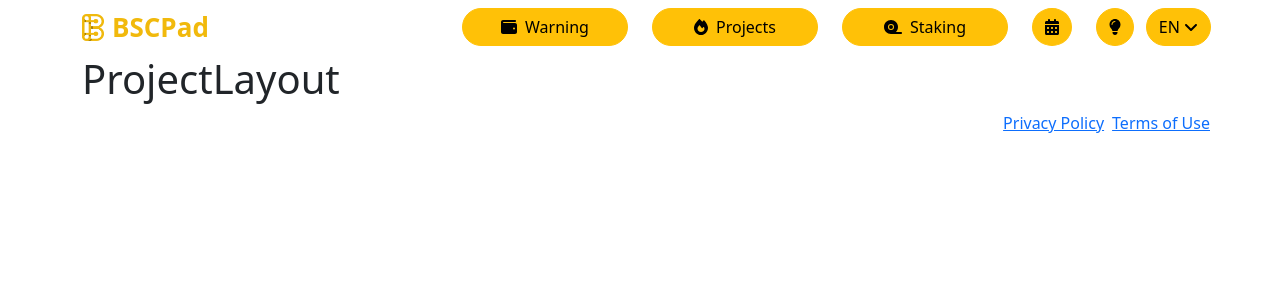
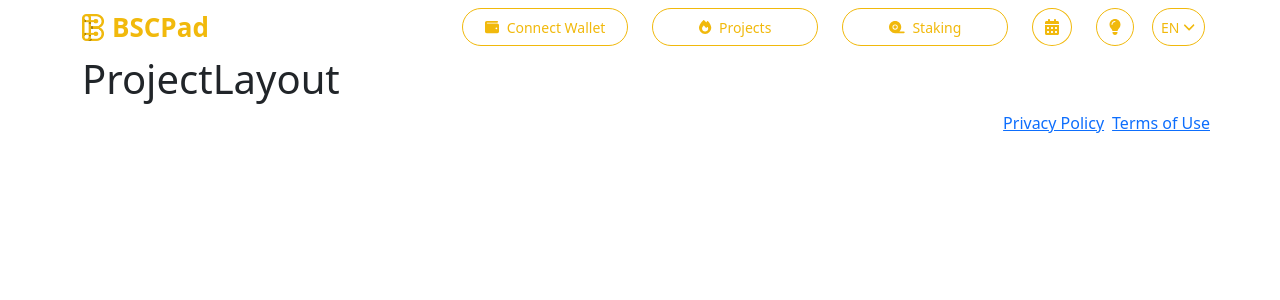
Before and after one commit to FxIvan/clone-project, a Next.js app: page /projects in a window 1280 px wide. Shown: the top 300 px of the page. Built offline with nearby package versions, Linux system fonts and the light colour scheme.

Commit message:
agregando algunos cambios

```diff
--- a/component/app/aboutUs/aboutUs.js
+++ b/component/app/aboutUs/aboutUs.js
@@ -5,7 +5,7 @@ import Image from "next/image";
 
 export default function AboutUs() {
   return (
-    <Container className="my-5">
+    <Container className={styles.aboutUsContainer}>
       <Row className={styles.titleAboutUs + " text-center my-5"}>
         <h2 className="">ABOUT US</h2>
       </Row>
--- a/component/app/aboutUs/styles.module.css
+++ b/component/app/aboutUs/styles.module.css
@@ -1,3 +1,7 @@
+.aboutUsContainer{
+  margin: 10rem 0;
+}
+
 .titleAboutUs h2{
   font-size: 3rem;
   font-weight: 700;
--- a/component/app/profileButton/index.js
+++ b/component/app/profileButton/index.js
@@ -5,7 +5,7 @@ import styles from "./styles.module.css";
 
 export default function ProfileButton() {
   return (
-    <Container>
+    <Container className="my-5">
       <Row
         className={styles.containerButton + " d-flex justify-content-center"}
       >
--- a/component/navbar/index.jsx
+++ b/component/navbar/index.jsx
@@ -30,20 +30,20 @@ export default function NavBar() {
             </div>
           </Col>
           <Col xxl={7} lg={8}>
-            <Row>
+            <Row className={styles.containerButtonHeader}>
               <Col md={3} className="d-flex justify-content-center">
                 <Button
                   variant="warning"
-                  className="d-flex align-items-center w-100 justify-content-center rounded-pill"
+                  className="btn-sm d-flex align-items-center w-100 justify-content-center rounded-pill"
                 >
                   <FontAwesomeIcon icon={faWallet} className="pe-2" />
-                  Warning
+                  <span>Connect Wallet</span>
                 </Button>
               </Col>
               <Col md={3} className="d-flex justify-content-center">
                 <Button
                   variant="warning"
-                  className="d-flex align-items-center  w-100 justify-content-center rounded-pill"
+                  className="btn-sm d-flex align-items-center  w-100 justify-content-center rounded-pill"
                 >
                   <FontAwesomeIcon icon={faFire} className="pe-2" />
                   Projects
@@ -52,7 +52,7 @@ export default function NavBar() {
               <Col md={3} className="d-flex justify-content-center">
                 <Button
                   variant="warning"
-                  className="d-flex align-items-center  w-100 justify-content-center rounded-pill"
+                  className="btn-sm d-flex align-items-center  w-100 justify-content-center rounded-pill"
                 >
                   <FontAwesomeIcon icon={faTape} className="pe-2" />
                   Staking
@@ -69,7 +69,10 @@ export default function NavBar() {
                 </Button>
               </Col>
               <Col md={1} className="d-flex justify-content-center">
-                <Button variant="warning" className="d-flex align-items-center rounded-pill">
+                <Button
+                  variant="warning"
+                  className="btn-sm d-flex align-items-center rounded-pill"
+                >
                   EN
                   <FontAwesomeIcon icon={faAngleDown} className="ps-1" />
                 </Button>
--- a/component/navbar/styles.module.css
+++ b/component/navbar/styles.module.css
@@ -3,3 +3,9 @@
   font-weight: 700;
   color: #f1b90c;
 }
+
+.containerButtonHeader button{
+  background-color: transparent;
+  border-color: #f1b90c;
+  color: #f1b90c;
+}
```
Also changed, not shown: component/app/tieredSystem/styles.module.css (+8 -4 lines).
